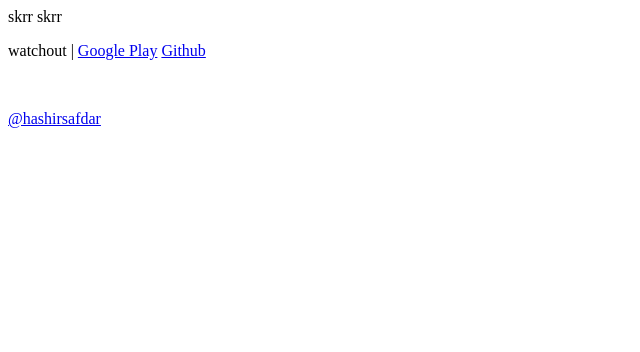
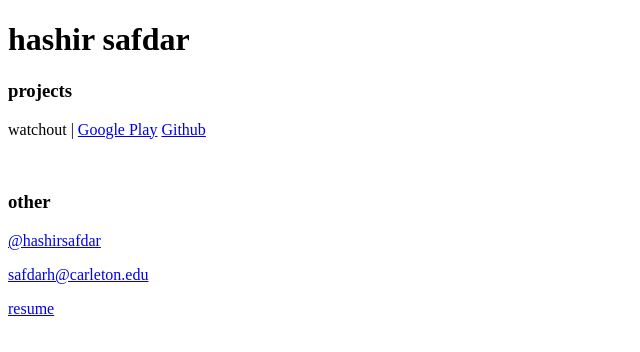
Before and after one commit to hashirsafdar/hashirsafdar.github.io, a plain HTML site: page index.html in a window 1280 px wide. Shown: the whole page, without its empty margins (0-640 px from the left). Drawn offline with Linux system fonts and the light colour scheme.

Commit message:
ready for the new year

```diff
--- a/index.html
+++ b/index.html
@@ -1,16 +1,22 @@
-skrr skrr
 
 <!DOCTYPE html>
 <html>
 <head>
-<title>sfn</title>
+  <title>sfn</title>
   <link rel="icon" type="image/png" href="/icon/favicon-16x16.png" sizes="16x16" />
   <link rel="icon" type="image/png" href="/icon/favicon-32x32.png" sizes="32x32" />
 </head>
+
 <body>
+  <h1>hashir safdar</h1>
+
+  <h3>projects</h3>
 <p>watchout | <a href="https://play.google.com/store/apps/details?id=sfn.watchout">Google Play</a> <a href ="https://github.com/SafeFatNoob/watchout">Github</a></p>
   <br>
-  <p><a href="https://twitter.com/hashirsafdar">@hashirsafdar</a>
 
+  <h3>other</h3>
+  <p><a href="https://twitter.com/hashirsafdar">@hashirsafdar</a></p>
+  <p><a href="safdarh@carleton.edu">safdarh@carleton.edu</a></p>
+  <p><a href="https://docs.google.com/document/d/1vCv9-vbNVbYj2_nPT8eLFN5MjUU_WvAHqt2F-m4xsAI/edit?usp=sharing">resume</a></p>
 </body>
 </html>
```
